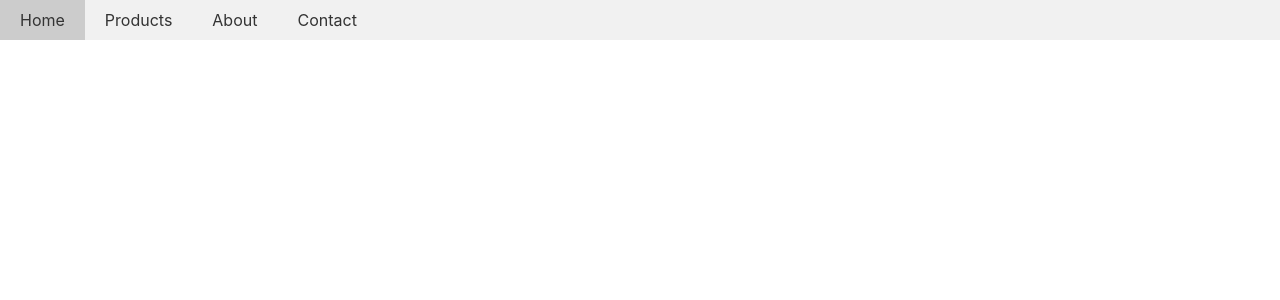
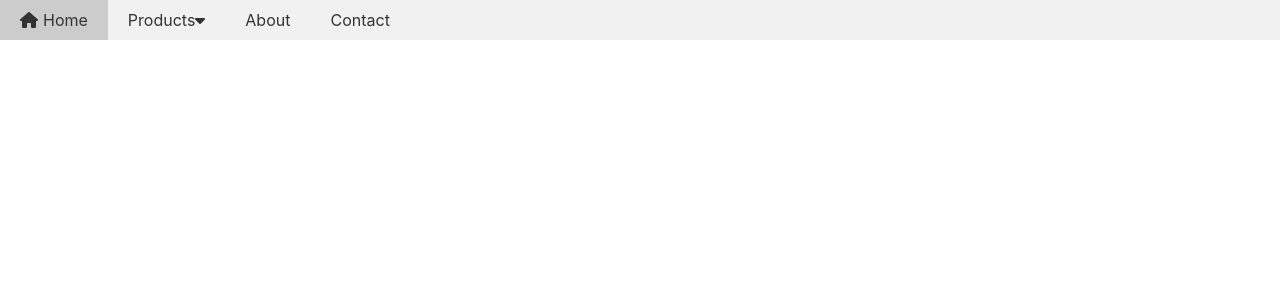
Before and after one commit to glCoder8/menu, a React (Create React App) app: page / in a window 1280 px wide. Shown: the top 300 px of the page. Built offline with nearby package versions, Linux system fonts and the light colour scheme.

Commit message:
added fontawesome and second level submenus

```diff
--- a/package.json
+++ b/package.json
@@ -3,6 +3,8 @@
   "version": "0.1.0",
   "private": true,
   "dependencies": {
+    "@fortawesome/free-solid-svg-icons": "^6.5.2",
+    "@fortawesome/react-fontawesome": "^0.2.1",
     "@testing-library/jest-dom": "^5.17.0",
     "@testing-library/react": "^13.4.0",
     "@testing-library/user-event": "^13.5.0",
--- a/src/NavigationMenu.css
+++ b/src/NavigationMenu.css
@@ -11,10 +11,12 @@
 
 .menu li {
   position: relative;
+  cursor: pointer;
 }
 
 .menu li a {
-  display: block;
+  display: flex;
+  align-items: center;
   padding: 10px 20px;
   text-decoration: none;
   color: #333;
@@ -29,6 +31,10 @@
   background-color: #ccc;
 }
 
+.menu li a .icon {
+  margin-right: 5px;
+}
+
 .submenu {
   position: absolute;
   top: 100%;
@@ -40,10 +46,15 @@
   list-style-type: none;
   padding: 0;
   margin: 0;
+  border-top: 2px solid #ccc;
 }
 
 .menu li:hover > .submenu {
   display: block;
+}
+
+.submenu li {
+  position: relative;
 }
 
 .submenu li a {
@@ -52,6 +63,25 @@
   color: #333;
 }
 
-.submenu li a:hover {
+.submenu li:hover > .submenu {
+  display: block;
+  position: absolute;
+  top: 0;
+  left: 100%;
+  min-width: 160px;
+  background-color: #f1f1f1;
+}
+
+.submenu li:hover > .submenu li {
+  position: relative;
+}
+
+.submenu li:hover > .submenu li a {
+  padding: 10px 20px;
+  text-decoration: none;
+  color: #333;
+}
+
+.submenu li:hover > .submenu li a:hover {
   background-color: #ddd;
 }
--- a/src/NavigationMenu.tsx
+++ b/src/NavigationMenu.tsx
@@ -1,5 +1,8 @@
 import React, { useState } from "react";
 import "./NavigationMenu.css";
+
+import { FontAwesomeIcon } from "@fortawesome/react-fontawesome";
+import { faHome, faCaretDown } from "@fortawesome/free-solid-svg-icons";
 
 interface MenuItem {
   label: string;
@@ -18,10 +21,30 @@ const menuItems: MenuItem[] = [
       {
         label: "Product 1",
         link: "/products/1",
+        submenu: [
+          {
+            label: "Submenu 1-1",
+            link: "/products/1/submenu-1-1",
+          },
+          {
+            label: "Submenu 1-2",
+            link: "/products/1/submenu-1-2",
+          },
+        ],
       },
       {
         label: "Product 2",
         link: "/products/2",
+        submenu: [
+          {
+            label: "Submenu 2-1",
+            link: "/products/2/submenu-2-1",
+          },
+          {
+            label: "Submenu 2-2",
+            link: "/products/2/submenu-2-2",
+          },
+        ],
       },
     ],
   },
@@ -42,12 +65,15 @@ const NavigationMenu: React.FC = () => {
     setActiveMenuItem(itemLabel);
   };
 
-  const renderSubmenu = (submenuItems: MenuItem[]) => {
+  const renderSubmenu = (submenuItems: MenuItem[], isSecondLevel = false) => {
+    const submenuClass = isSecondLevel ? "submenu submenu-level-2" : "submenu";
+
     return (
-      <ul className="submenu">
+      <ul className={submenuClass}>
         {submenuItems.map((item) => (
           <li key={item.label}>
             <a href={item.link}>{item.label}</a>
+            {item.submenu && renderSubmenu(item.submenu, true)}
           </li>
         ))}
       </ul>
@@ -64,7 +90,15 @@ const NavigationMenu: React.FC = () => {
             onMouseEnter={() => handleMenuItemClick(item.label)}
             onMouseLeave={() => handleMenuItemClick("")}
           >
-            <a href={item.link}>{item.label}</a>
+            <a href={item.link}>
+              {item.label === "Home" && (
+                <FontAwesomeIcon icon={faHome} className="icon" />
+              )}
+              {item.label}
+              {item.submenu && (
+                <FontAwesomeIcon icon={faCaretDown} className="submenu-icon" />
+              )}
+            </a>
             {item.submenu && renderSubmenu(item.submenu)}
           </li>
         ))}
```
Also changed, not shown: 2 other files (tests, documents, lock files or other folders).
